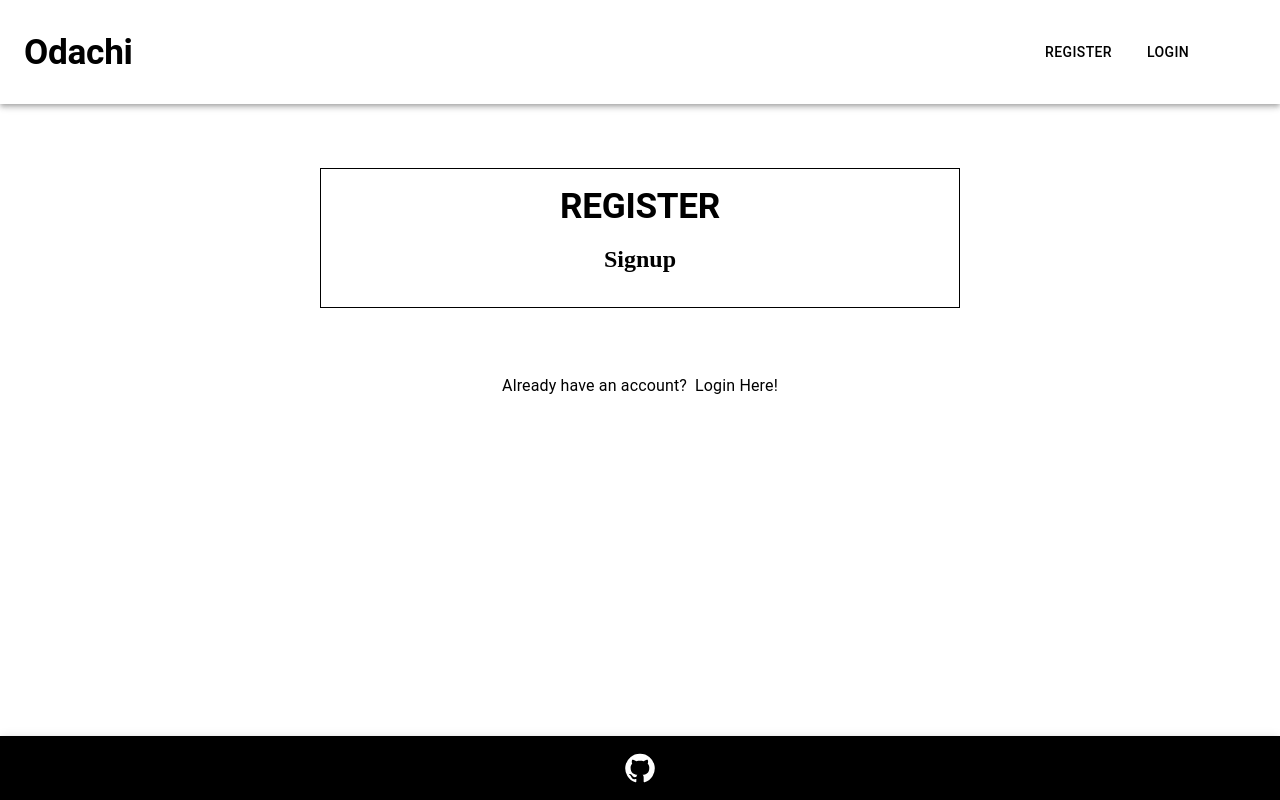
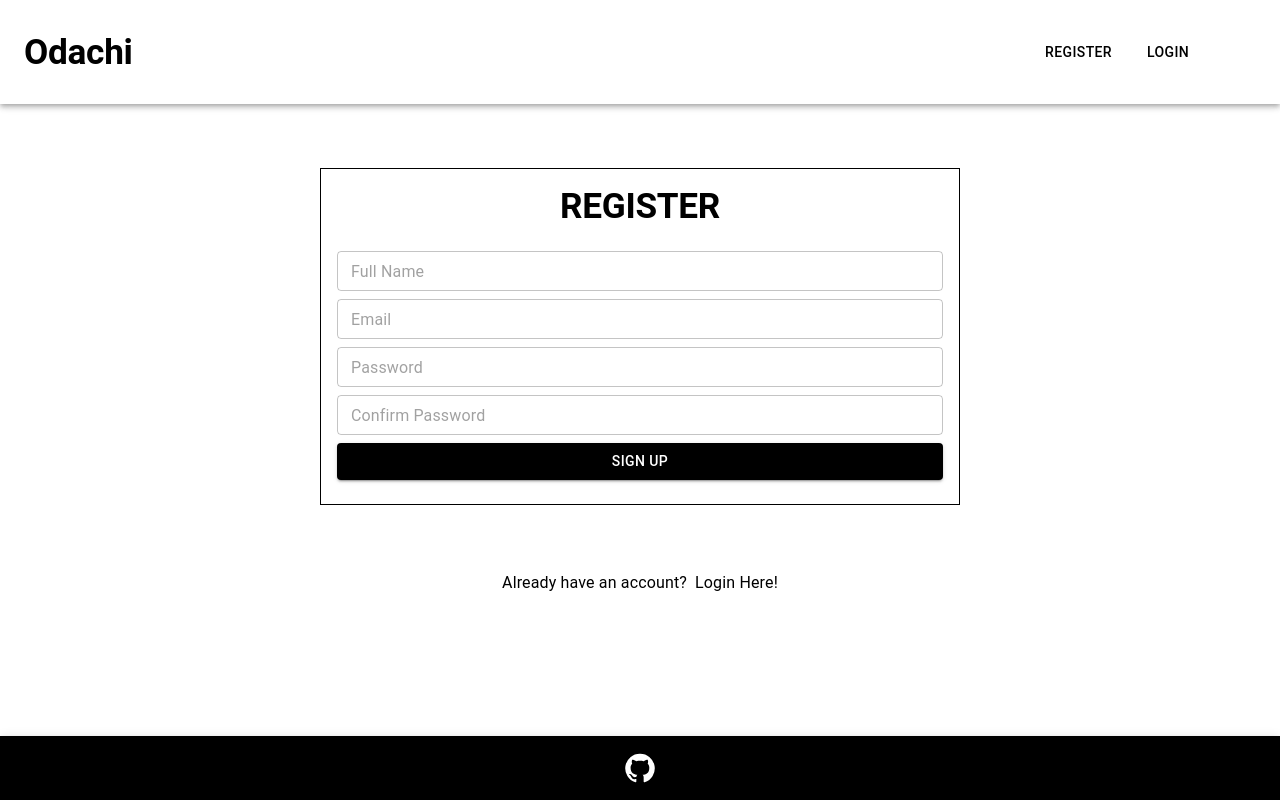
Before and after one commit to Frank-Colorado/buy-stuff, a React (Vite) app in the folder client/: page /register in a window 1280 px wide. Built offline with nearby package versions, Linux system fonts and the light colour scheme.

Commit message:
added content to SignupForm component

```diff
--- a/client/src/components/forms/SignupForm.jsx
+++ b/client/src/components/forms/SignupForm.jsx
@@ -1,8 +1,112 @@
+import { useState } from 'react';
+import { Box, TextField, Button, Typography } from '@mui/material';
+
+const initialState = {
+  username: '',
+  email: '',
+  password: '',
+  confirmPassword: '',
+};
+
 const SignupForm = () => {
+  const [formState, setFormState] = useState(initialState);
+  const [errorState, setErrorState] = useState(null);
+
+  const handleChange = (e) => {
+    const { name, value } = e.target;
+
+    setFormState({
+      ...formState,
+      [name]: value,
+    });
+  };
+
+  const handleSubmit = (e) => {
+    e.preventDefault();
+    const { username, email, password, confirmPassword } = formState;
+
+    if (password !== confirmPassword) {
+      setErrorState('Passwords Do Not Match!');
+      return;
+    }
+
+    console.log(formState);
+    setFormState(initialState);
+    setErrorState(null);
+  };
+
   return (
-    <div>
-      <h2> Signup </h2>
-    </div>
+    <Box
+      sx={{
+        width: '100%',
+      }}
+    >
+      <form
+        onSubmit={handleSubmit}
+        style={{
+          display: 'flex',
+          flexDirection: 'column',
+          width: '100%',
+          alignItems: 'center',
+        }}
+      >
+        <TextField
+          value={formState.username}
+          onChange={handleChange}
+          name="username"
+          placeholder="Full Name"
+          required
+          size="small"
+          fullWidth
+          variant="outlined"
+          sx={{ mb: 1 }}
+        />
+        <TextField
+          value={formState.email}
+          onChange={handleChange}
+          name="email"
+          placeholder="Email"
+          required
+          type="email"
+          size="small"
+          fullWidth
+          variant="outlined"
+          sx={{ mb: 1 }}
+        />
+        <TextField
+          value={formState.password}
+          onChange={handleChange}
+          name="password"
+          type="password"
+          placeholder="Password"
+          required
+          size="small"
+          fullWidth
+          variant="outlined"
+          sx={{ mb: 1 }}
+        />
+        <TextField
+          value={formState.confirmPassword}
+          onChange={handleChange}
+          name="confirmPassword"
+          type="password"
+          placeholder="Confirm Password"
+          required
+          size="small"
+          fullWidth
+          variant="outlined"
+          sx={{ mb: 1 }}
+        />
+        <Button fullWidth variant="contained" sx={{ mb: 1 }} type="submit">
+          Sign Up
+        </Button>
+      </form>
+      {errorState && (
+        <Typography variant="body1" color="error" textAlign="center">
+          {errorState}
+        </Typography>
+      )}
+    </Box>
   );
 };
 
--- a/client/src/components/navbars/Header.jsx
+++ b/client/src/components/navbars/Header.jsx
@@ -4,7 +4,7 @@ import { Link } from 'react-router-dom';
 const Header = () => {
   return (
     <Box sx={{ flexGrow: 1 }}>
-      <AppBar position="static">
+      <AppBar position="static" color="secondary">
         <Toolbar sx={{ height: '6.5rem' }}>
           <Typography
             component={Link}
@@ -22,8 +22,6 @@ const Header = () => {
               to="/register"
               variant="text"
               sx={{
-                color: '#000000',
-                backgroundColor: 'white',
                 mr: 2,
                 '&:hover': {
                   backgroundColor: '#000000',
@@ -38,8 +36,6 @@ const Header = () => {
               to="/login"
               variant="text"
               sx={{
-                color: '#000000',
-                backgroundColor: 'white',
                 '&:hover': {
                   borderBottom: '2px solid #000000',
                 },
--- a/client/src/pages/RegisterPage.jsx
+++ b/client/src/pages/RegisterPage.jsx
@@ -1,4 +1,4 @@
-import { Box, Typography, Button } from '@mui/material';
+import { Box, Typography } from '@mui/material';
 import SignupForm from '../components/forms/SignupForm';
 import { Link } from 'react-router-dom';
 
@@ -23,7 +23,7 @@ const RegisterPage = () => {
           padding: '1rem',
         }}
       >
-        <Typography variant="h2" textTransform="uppercase">
+        <Typography variant="h2" textTransform="uppercase" sx={{ mb: 3 }}>
           Register
         </Typography>
         <SignupForm />
--- a/client/src/styles/index.js
+++ b/client/src/styles/index.js
@@ -4,10 +4,10 @@ export const theme = createTheme({
   palette: {
     type: 'light',
     primary: {
-      main: '#FFFFFF',
+      main: '#000000',
     },
     secondary: {
-      main: '#000000',
+      main: '#ffffff',
     },
   },
   typography: {
```
